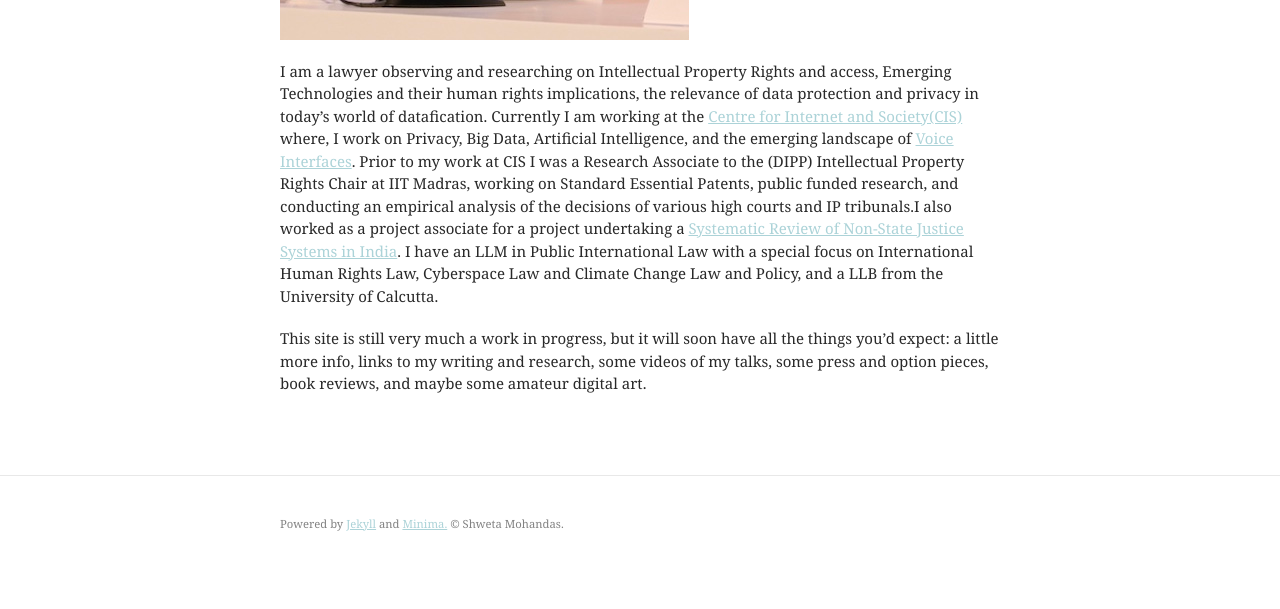
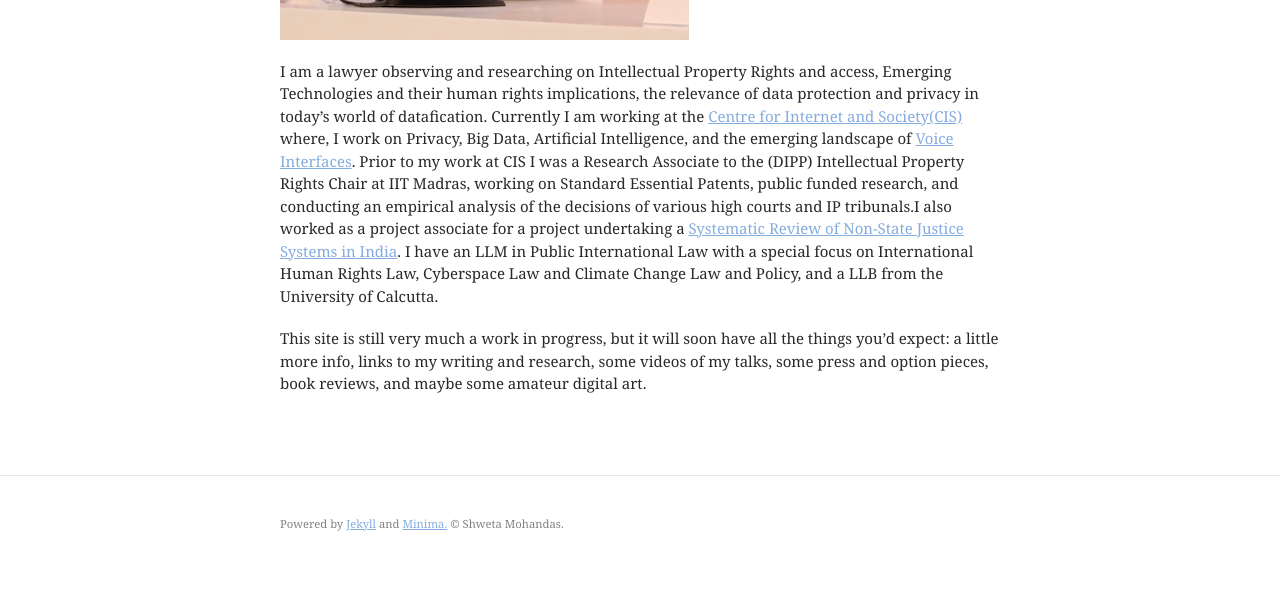
Before and after one commit to shwetamohandas/shwetamohandas.github.io, a Jekyll site: the page built from index.markdown, in a window 1280 px wide. Shown: the part 601-1210 px from the top of the page. Built offline with Jekyll 4.4.1, drawn with Linux system fonts in a browser that asks for light colours.

Commit message:
Update minima.scss

```diff
--- a/_sass/minima.scss
+++ b/_sass/minima.scss
@@ -11,7 +11,7 @@ $base-line-height: 1.5 !default;
 $spacing-unit:     40px !default;
 
 $text-color:       #292929 !default;
-$a-color:          #acd3d8 !default;
+$a-color:          #85acde !default;
 $background-color: #ffffff !default;
 $brand-color:      #2a7ae2 !default;
 
```
